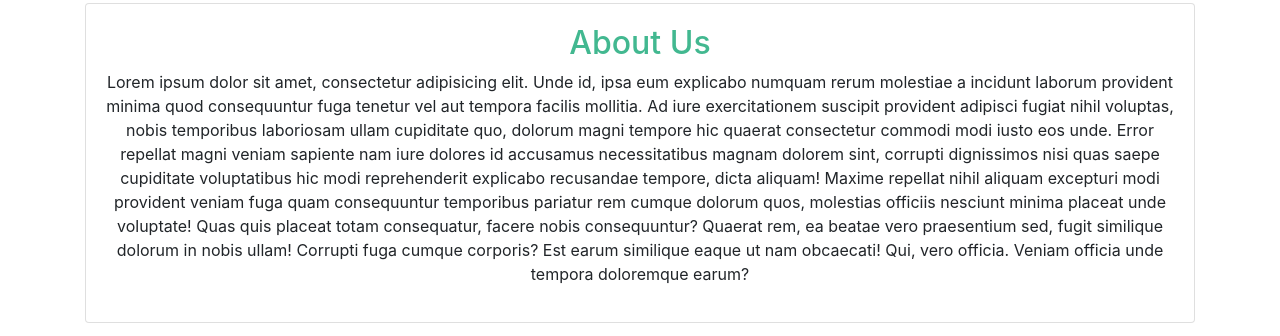
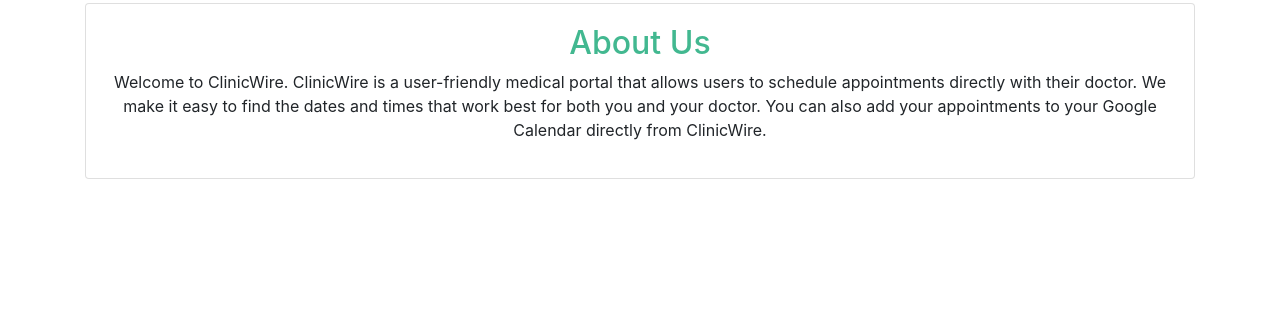
Before and after one commit to kreid333/clinic-wire, a React (Create React App) app in the folder client/: page / in a window 1280 px wide. Shown: the part 451-787 px from the top of the page. Built offline with nearby package versions, Linux system fonts and the light colour scheme.

Commit message:
added about

```diff
--- a/client/src/pages/HomePage/HomePage.jsx
+++ b/client/src/pages/HomePage/HomePage.jsx
@@ -34,25 +34,9 @@
             <div className="card-body">
               <h2 className="text-center">About Us</h2>
               <p className="text-center">
-                Lorem ipsum dolor sit amet, consectetur adipisicing elit. Unde
-                id, ipsa eum explicabo numquam rerum molestiae a incidunt
-                laborum provident minima quod consequuntur fuga tenetur vel aut
-                tempora facilis mollitia. Ad iure exercitationem suscipit
-                provident adipisci fugiat nihil voluptas, nobis temporibus
-                laboriosam ullam cupiditate quo, dolorum magni tempore hic
-                quaerat consectetur commodi modi iusto eos unde. Error repellat
-                magni veniam sapiente nam iure dolores id accusamus
-                necessitatibus magnam dolorem sint, corrupti dignissimos nisi
-                quas saepe cupiditate voluptatibus hic modi reprehenderit
-                explicabo recusandae tempore, dicta aliquam! Maxime repellat
-                nihil aliquam excepturi modi provident veniam fuga quam
-                consequuntur temporibus pariatur rem cumque dolorum quos,
-                molestias officiis nesciunt minima placeat unde voluptate! Quas
-                quis placeat totam consequatur, facere nobis consequuntur?
-                Quaerat rem, ea beatae vero praesentium sed, fugit similique
-                dolorum in nobis ullam! Corrupti fuga cumque corporis? Est earum
-                similique eaque ut nam obcaecati! Qui, vero officia. Veniam
-                officia unde tempora doloremque earum?
+              Welcome to ClinicWire. ClinicWire is a user-friendly medical portal that allows users to schedule appointments directly with their doctor.
+              We make it easy to find the dates and times that work best for both you and your doctor.
+              You can also add your appointments to your Google Calendar directly from ClinicWire.
               </p>
             </div>
           </div>
```
